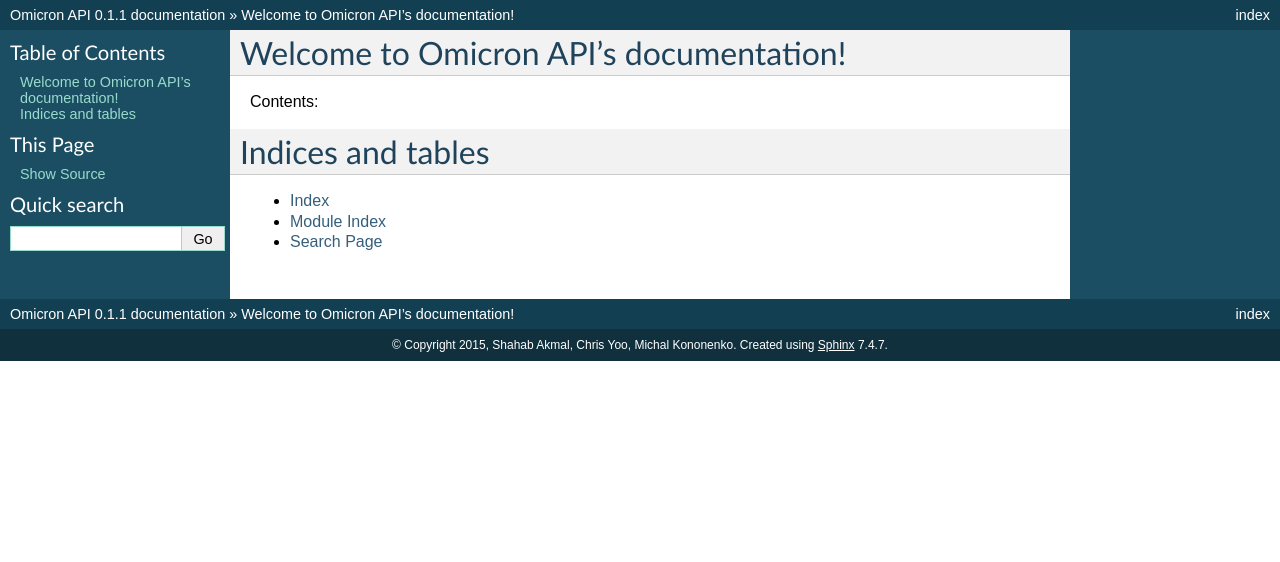
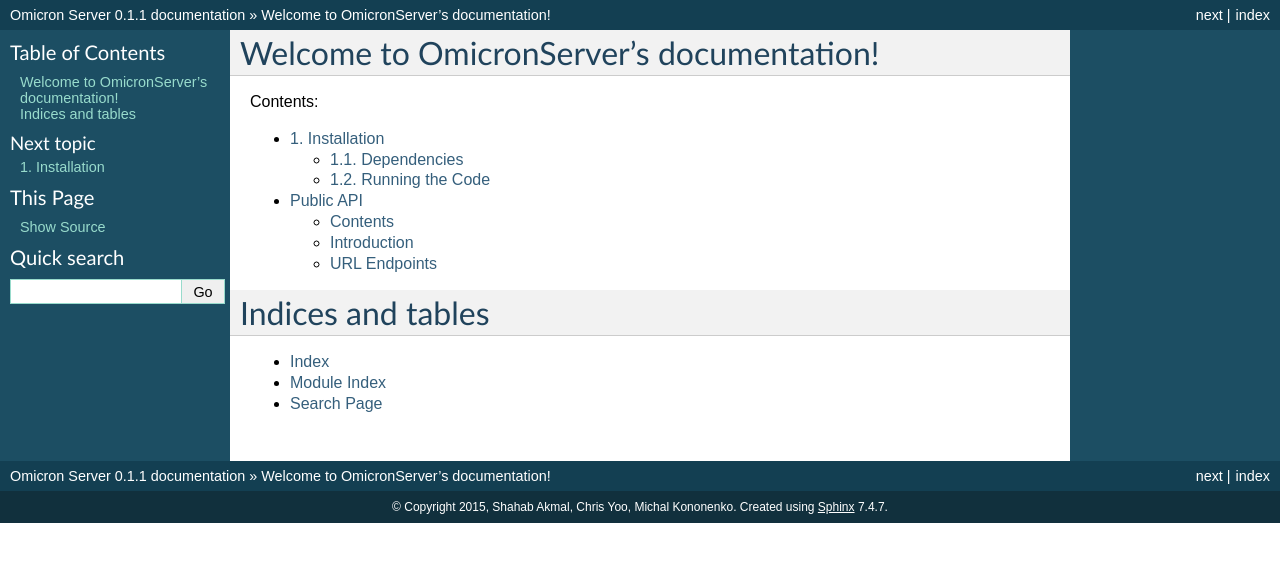
Before and after one commit to OmicronProject/OmicronServer, a Sphinx documentation site: the page built from docs/source/index.rst, in a window 1280 px wide. Shown: the top 562 px of the page. Built offline with Sphinx 7.4.7, drawn with Linux system fonts in a browser that asks for light colours.

Commit message:
I bagged me a bug!

```diff
--- a/docs/source/conf.py
+++ b/docs/source/conf.py
@@ -20,7 +20,7 @@
 # If extensions (or modules to document with autodoc) are in another directory,
 # add these directories to sys.path here. If the directory is relative to the
 # documentation root, use os.path.abspath to make it absolute, like shown here.
-#sys.path.insert(0, os.path.abspath('.'))
+sys.path.insert(0, os.path.abspath('../../'))
 
 # -- General configuration ------------------------------------------------
 
@@ -36,6 +36,8 @@
     'sphinx.ext.coverage',
     'sphinx.ext.mathjax',
     'sphinx.ext.viewcode',
+    'sphinxcontrib.httpdomain',
+    'sphinxcontrib.autohttp.flask'
 ]
 
 # Add any paths that contain templates here, relative to this directory.
@@ -53,7 +55,7 @@
 master_doc = 'index'
 
 # General information about the project.
-project = 'Omicron API'
+project = 'Omicron Server'
 copyright = '2015, Shahab Akmal, Chris Yoo, Michal Kononenko'
 author = 'Shahab Akmal, Chris Yoo, Michal Kononenko'
 
@@ -229,7 +231,7 @@
 # (source start file, target name, title,
 #  author, documentclass [howto, manual, or own class]).
 latex_documents = [
-  (master_doc, 'OmicronAPI.tex', 'Omicron API Documentation',
+  (master_doc, 'OmicronServer.tex', 'Omicron Server Documentation',
    'Shahab Akmal, Chris Yoo, Michal Kononenko', 'manual'),
 ]
 
@@ -259,7 +261,7 @@
 # One entry per manual page. List of tuples
 # (source start file, name, description, authors, manual section).
 man_pages = [
-    (master_doc, 'omicronapi', 'Omicron API Documentation',
+    (master_doc, 'omicronserver', 'Omicron Server Documentation',
      [author], 1)
 ]
 
--- a/docs/source/index.rst
+++ b/docs/source/index.rst
@@ -1,15 +1,19 @@
-.. Omicron API documentation master file, created by
+.. OmicronServer documentation master file, created by
    sphinx-quickstart on Thu Oct 29 16:04:50 2015.
    You can adapt this file completely to your liking, but it should at least
    contain the root `toctree` directive.
 
-Welcome to Omicron API's documentation!
-=======================================
+Welcome to OmicronServer's documentation!
+=========================================
 
 Contents:
 
 .. toctree::
+   :numbered:
    :maxdepth: 2
+
+   installation
+   public_api
 
 
 
```
Also changed, not shown: decorators.py (+9 -4 lines), docs/source/installation.rst (added, +53 -0 lines), docs/source/public_api.rst (added, +26 -0 lines), 3 other files.
